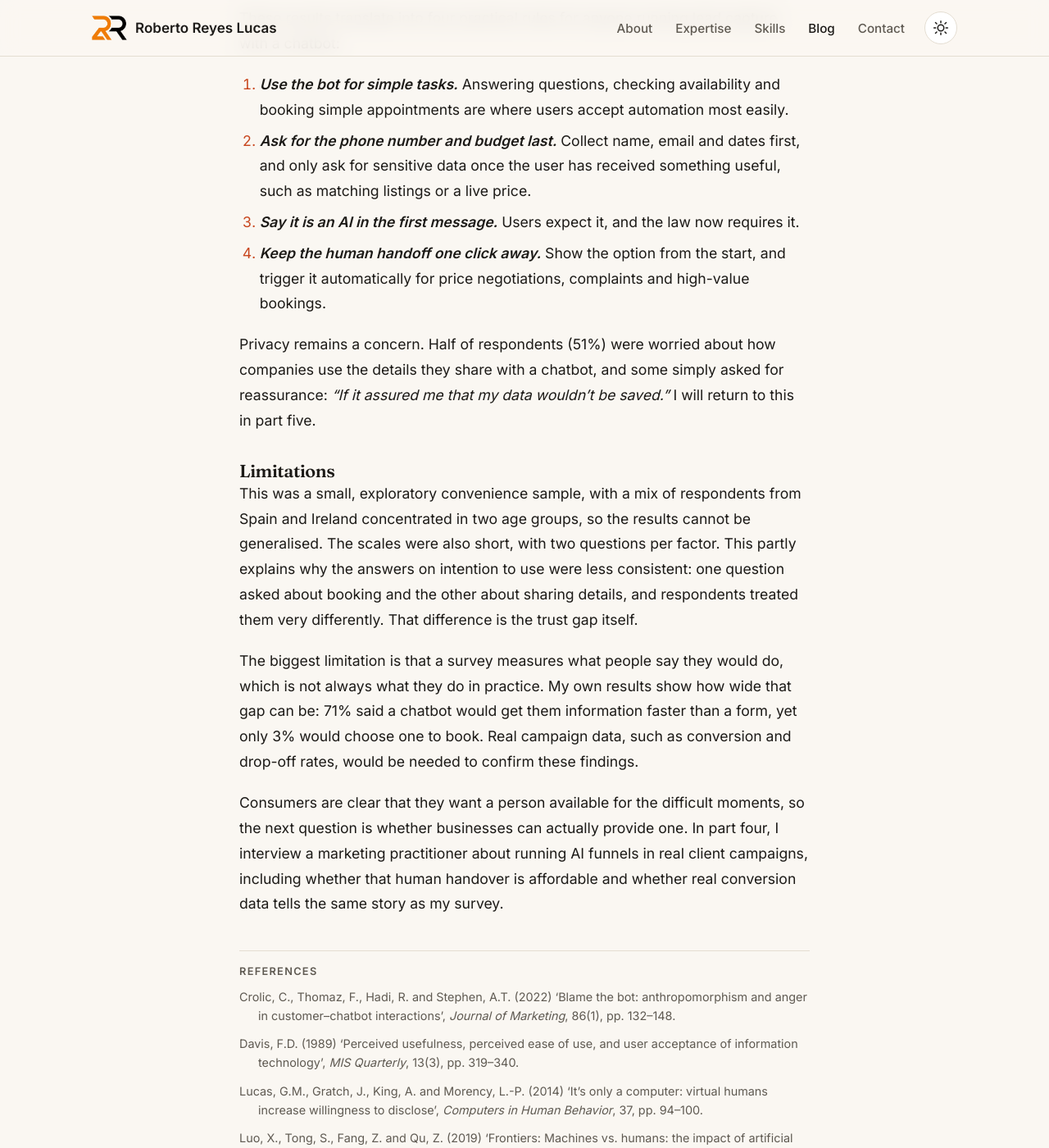
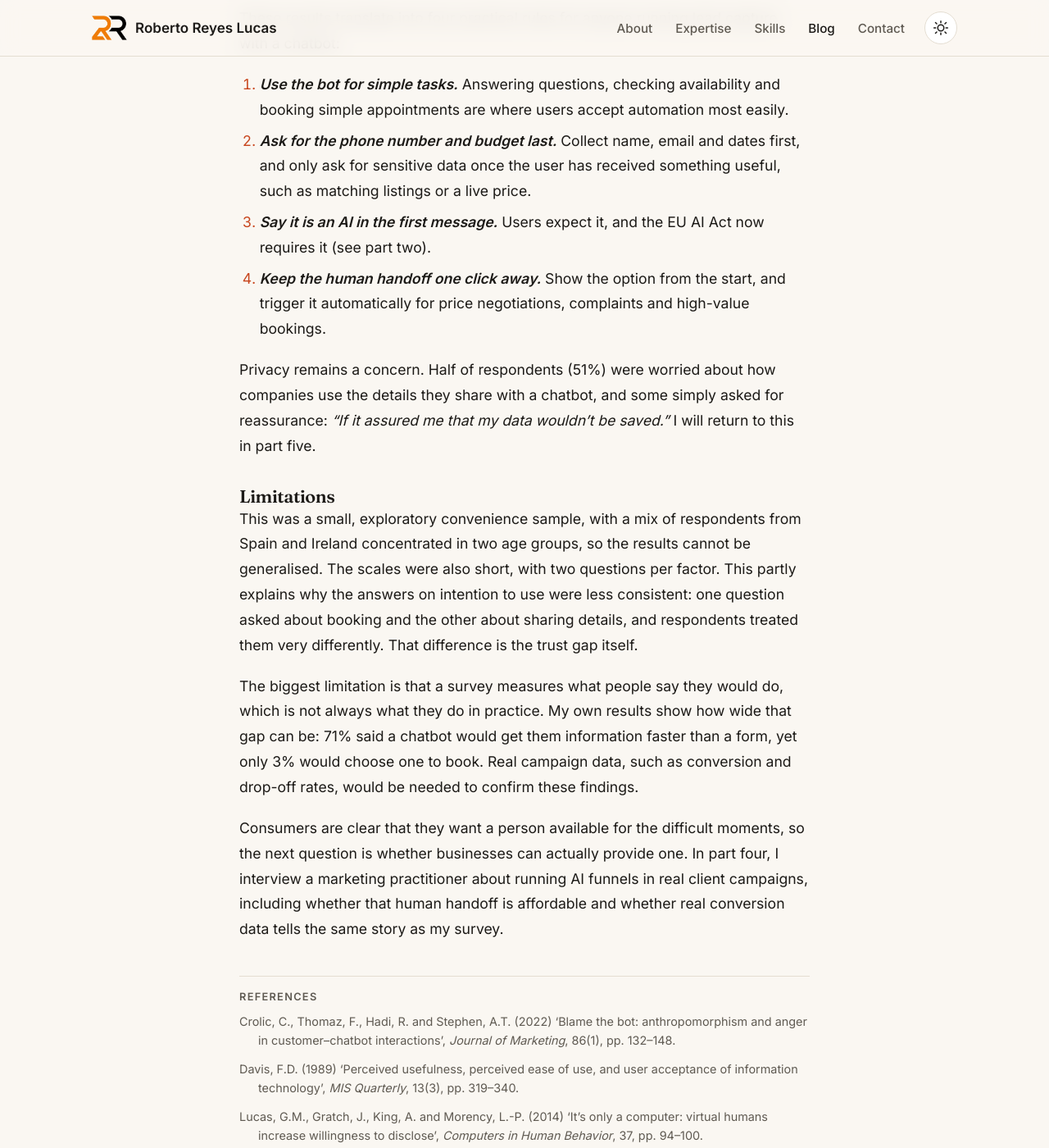
Before and after one commit to RobertoReyesLucas/robertoreyeslucas.github.io, a Jekyll site: the page built from _posts/2026-11-12-consumer-behaviour-autonomous-booking.md, in a window 1280 px wide and 1400 px high, scrolled down 4351 px. Shown: the whole window at 82% size. Built offline with Jekyll 4.4.1, drawn with Linux system fonts in a browser that asks for light colours.

Commit message:
Update part three wording

```diff
--- a/_posts/2026-11-12-consumer-behaviour-autonomous-booking.md
+++ b/_posts/2026-11-12-consumer-behaviour-autonomous-booking.md
@@ -48,7 +48,7 @@ These results translate into four practical rules for anyone running lead captur
 
 2. ***Ask for the phone number and budget last.*** Collect name, email and dates first, and only ask for sensitive data once the user has received something useful, such as matching listings or a live price.
 
-3. ***Say it is an AI in the first message.*** Users expect it, and the law now requires it.
+3. ***Say it is an AI in the first message.*** Users expect it, and the EU AI Act now requires it (see part two).
 
 4. ***Keep the human handoff one click away.*** Show the option from the start, and trigger it automatically for price negotiations, complaints and high-value bookings.
 
@@ -60,7 +60,7 @@ This was a small, exploratory convenience sample, with a mix of respondents from
 
 The biggest limitation is that a survey measures what people say they would do, which is not always what they do in practice. My own results show how wide that gap can be: 71% said a chatbot would get them information faster than a form, yet only 3% would choose one to book. Real campaign data, such as conversion and drop-off rates, would be needed to confirm these findings.
 
-Consumers are clear that they want a person available for the difficult moments, so the next question is whether businesses can actually provide one. In part four, I interview a marketing practitioner about running AI funnels in real client campaigns, including whether that human handover is affordable and whether real conversion data tells the same story as my survey.
+Consumers are clear that they want a person available for the difficult moments, so the next question is whether businesses can actually provide one. In part four, I interview a marketing practitioner about running AI funnels in real client campaigns, including whether that human handoff is affordable and whether real conversion data tells the same story as my survey.
 
 ## References
 
```
